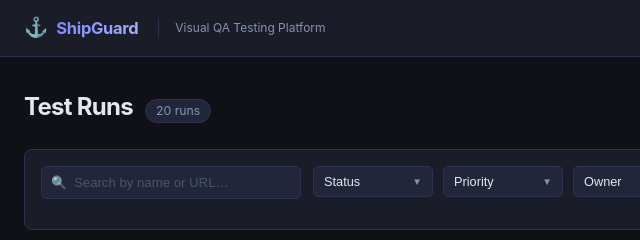
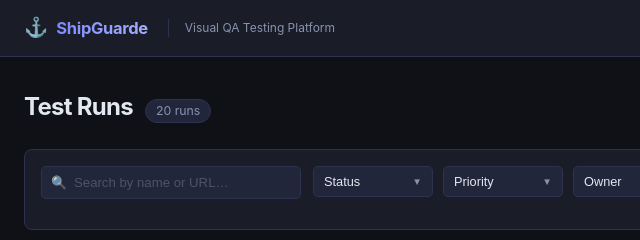
Before and after one commit to shubham-shrivastava/shipguard-demo, a website: page index.html in a window 1280 px wide. Shown: the top 240 px of the page, 0-640 px from the left. Drawn offline with Linux system fonts and the light colour scheme.

Commit message:
chore: use shipguarde name

```diff
--- a/index.html
+++ b/index.html
@@ -3,7 +3,7 @@
 <head>
   <meta charset="UTF-8" />
   <meta name="viewport" content="width=device-width, initial-scale=1.0" />
-  <title>ShipGuard — Test Runs</title>
+  <title>ShipGuarde — Test Runs</title>
   <link rel="stylesheet" href="styles.css" />
 </head>
 <body>
@@ -13,7 +13,7 @@
       <div class="header-inner">
         <div class="logo">
           <span class="logo-icon">⚓</span>
-          <span class="logo-text">ShipGuard</span>
+          <span class="logo-text">ShipGuarde</span>
         </div>
         <span class="header-tagline">Visual QA Testing Platform</span>
       </div>
```
